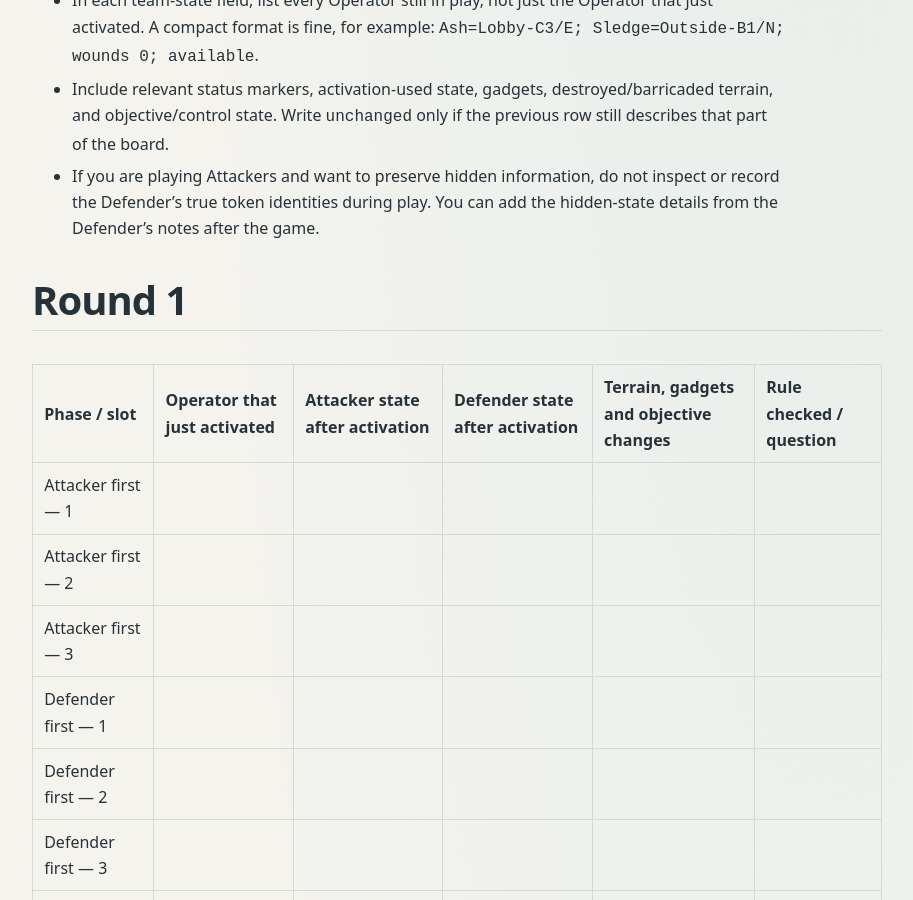
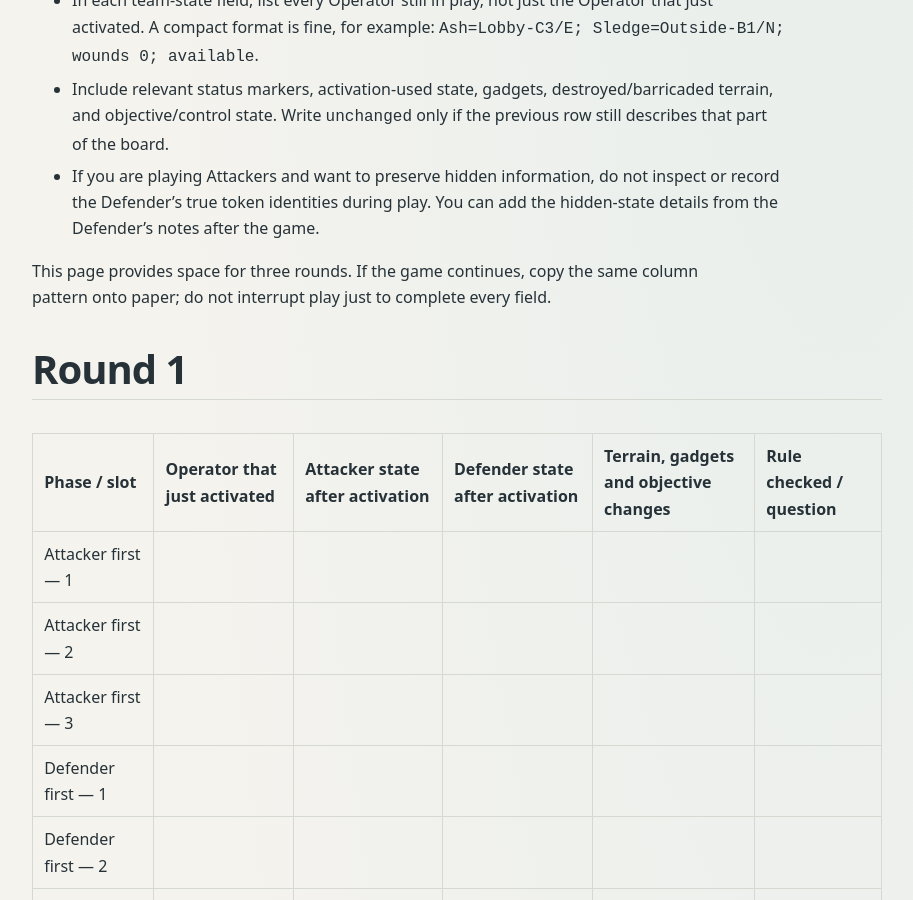
Before and after one commit to JamSpot/6-siege-ai-table, a Jekyll site: the page built from tutorial/activation-state-log.md, in a window 1280 px wide and 900 px high, scrolled down 924 px. Shown: the whole window, without its empty margins (183-1096 px from the left). Built offline with Jekyll 4.4.1, drawn with Linux system fonts in a browser that asks for light colours.

Commit message:
Add continuation guidance to state log

```diff
--- a/tutorial/activation-state-log.md
+++ b/tutorial/activation-state-log.md
@@ -22,6 +22,8 @@ A round contains four activation phases, followed by Upkeep. A phase can contain
 - In each team-state field, list every Operator still in play, not just the Operator that just activated. A compact format is fine, for example: `Ash=Lobby-C3/E; Sledge=Outside-B1/N; wounds 0; available`.
 - Include relevant status markers, activation-used state, gadgets, destroyed/barricaded terrain, and objective/control state. Write `unchanged` only if the previous row still describes that part of the board.
 - If you are playing Attackers and want to preserve hidden information, do not inspect or record the Defender's true token identities during play. You can add the hidden-state details from the Defender's notes after the game.
+
+This page provides space for three rounds. If the game continues, copy the same column pattern onto paper; do not interrupt play just to complete every field.
 
 ## Round 1
 
```
